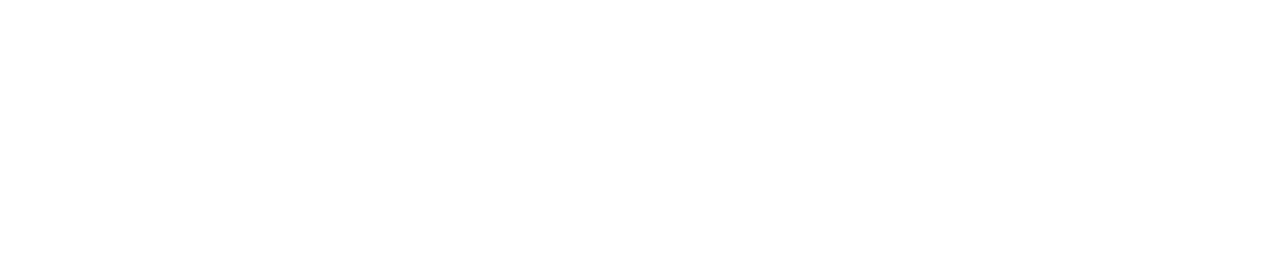
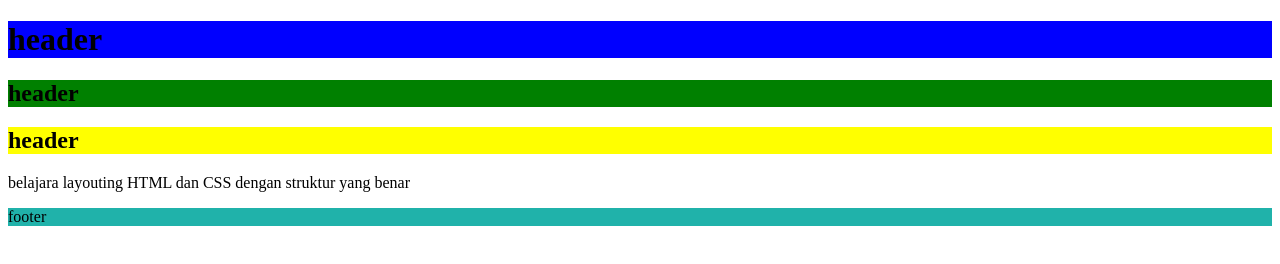
Before and after one commit to FajriHidayat28/recap-01-09-25, a plain HTML site: page index.html in a window 1280 px wide. Drawn offline with Linux system fonts and the light colour scheme.

Commit message:
update css

```diff
--- /dev/null
+++ b/css/style.css
@@ -0,0 +1,3 @@
+#unique-main-header {
+    background-color: yellow;
+}
--- a/index.html
+++ b/index.html
@@ -4,8 +4,37 @@
     <meta charset="UTF-8">
     <meta name="viewport" content="width=device-width, initial-scale=1.0">
     <title>git save</title>
+    <!--internal CSS-->
+    <style>
+        header {
+            background-color: blue;
+        }
+
+        .main-header {
+            background-color: green;
+        }
+
+    </style>
+    <!--external css-->
+    <link rel="stylesheet" href="css\style.css">
 </head>
 <body>
+    <header>
+        <h1>header</h1>
+    </header>
+    <main>
+        <header class="main-header" >
+            <h2>header</h2>
+        </header>
+        <header class="main-header" id="unique-main-header">
+            <h2>header</h2>
+        </header>
 
+        <p>belajara layouting HTML dan CSS dengan struktur yang benar</p>
+    </main>
+    <!--inline CSS-->
+    <footer style="background-color: lightseagreen;">
+        <span>footer</span>
+    </footer>
 </body>
 </html>
```
